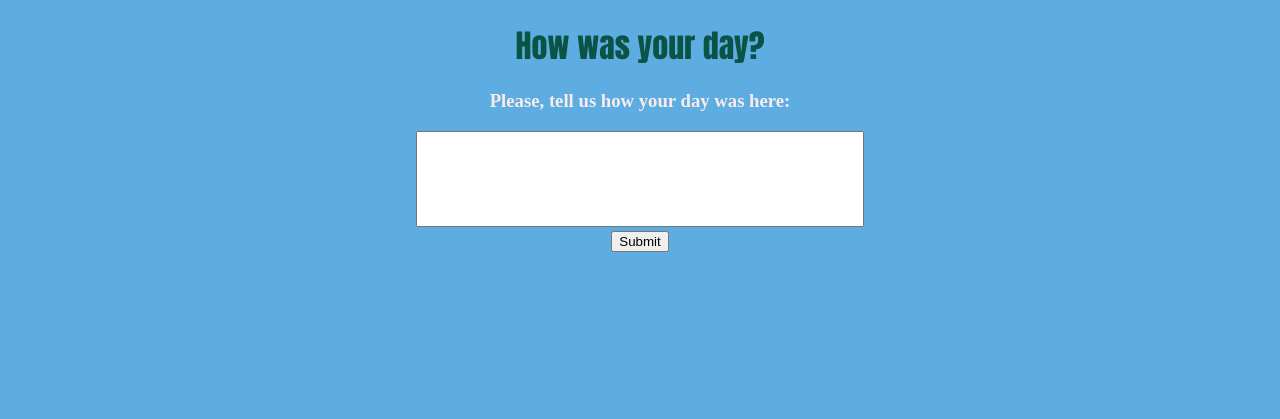
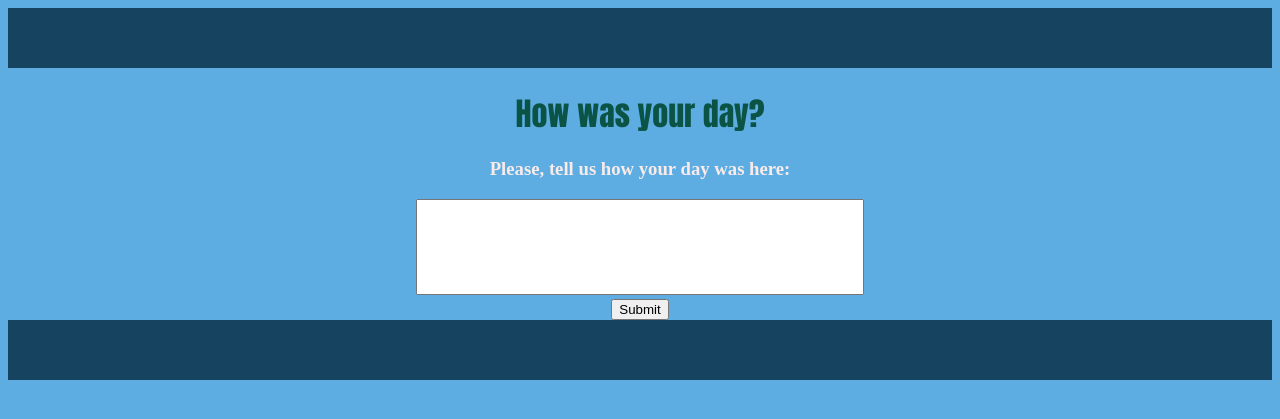
Before and after one commit to Azoam/How-was-your-day-, a Flask app: page / in a window 1280 px wide. Shown: the top 419 px of the page. Run offline with Flask 2, Linux system fonts and the light colour scheme.

Commit message:
Try to fix

```diff
--- a/howWasYourDay/static/stylesheet.css
+++ b/howWasYourDay/static/stylesheet.css
@@ -2,8 +2,7 @@ body {
   background-color:#5DADE2;
 }
 div.top{
-  height:27%;
-  width:100%;
+  height:60px;
   background-color:#154360;
 }
 #title {
@@ -33,7 +32,6 @@ div.title{
   height:50px;
 }
 div.bottom{
-  height:27%;
-  width:100%;
+  height:60px;
   background-color:#154360;
 }
--- a/howWasYourDay/templates/index1.html
+++ b/howWasYourDay/templates/index1.html
@@ -4,12 +4,12 @@
 		<title> How was your day? </title>
 		<!-- Worry about tab icon for later, need domain -->
 		<link rel="shortcut icon" href="/favicon.ico"/>
-		<link rel="stylesheet" type="text/css" href="/static/stylesheet.css">
+		<link rel="stylesheet1" type="text/css" href="/static/stylesheet1.css">
 	</head>
 
 	<body>
 	    <div class="top"> </div>
-			<h1 id="title" style=font-size: 50px> How was your day? </h1>
+			<h1 id="title"> How was your day? </h1>
 		<div class= "question">
     		<h3 id="question"> Please, tell us how your day was here: </h3>
 				<form method="post" action="/form_hit">
```
Also changed, not shown: howWasYourDay/static/stylesheet1.css (+6 -10 lines).
